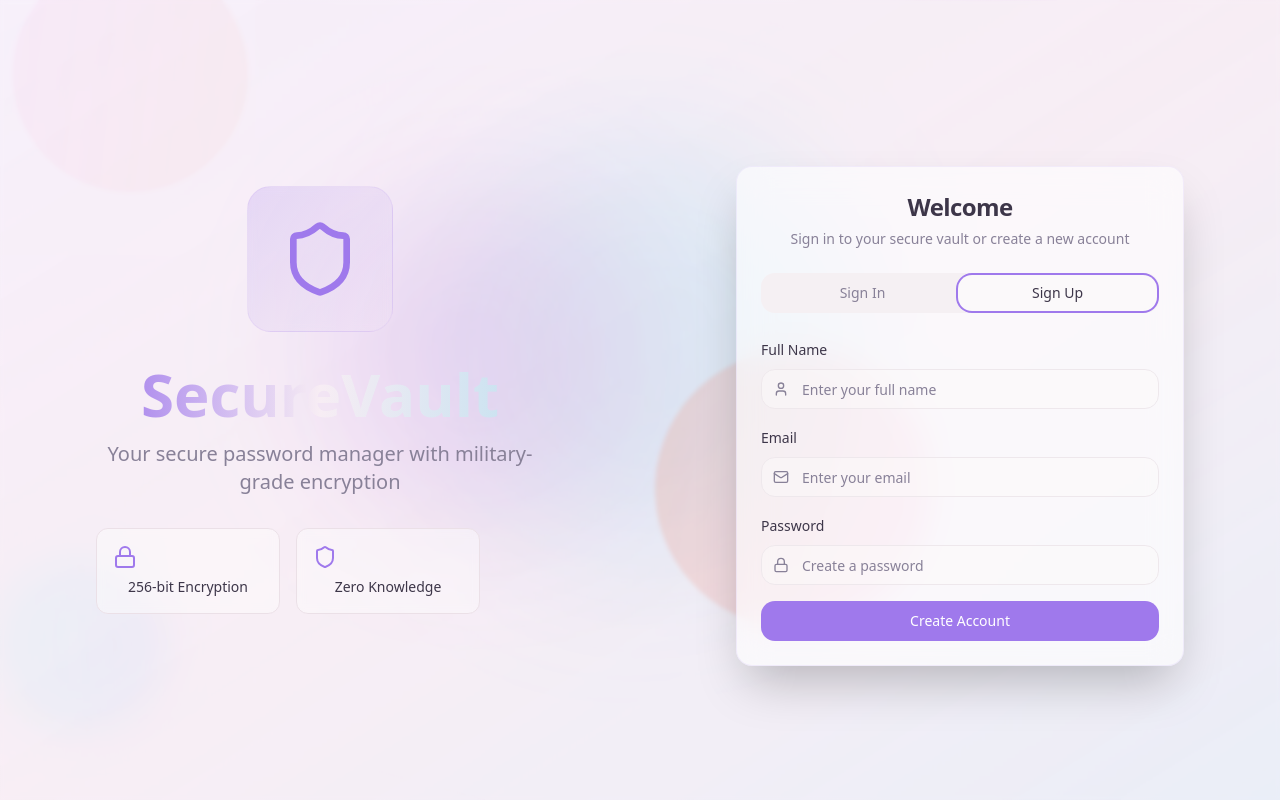
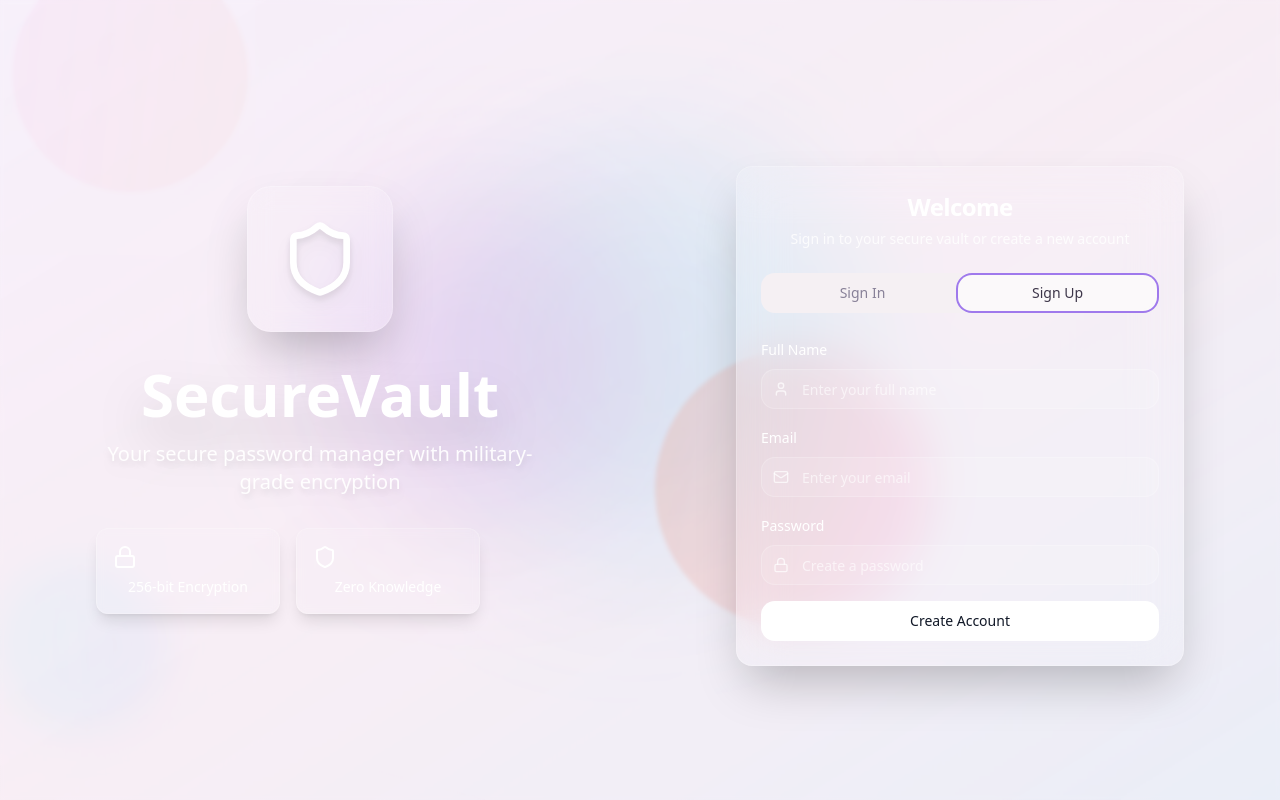
Before and after one commit to thenamekavyasingh/secure-vault, a React (Vite) app: page /auth in a window 1280 px wide. Both pictures are taken after a click on the tab "Sign Up". Built offline with nearby package versions, Linux system fonts and the light colour scheme.

Commit message:
Fix login page visibility

```diff
--- a/src/components/ui/password-strength.tsx
+++ b/src/components/ui/password-strength.tsx
@@ -22,10 +22,10 @@ export const PasswordStrength = ({ password, className }: PasswordStrengthProps)
 
     score = Object.values(checks).filter(Boolean).length;
 
-    if (score <= 2) return { score: score * 20, label: 'Weak', color: 'text-destructive' };
-    if (score === 3) return { score: 60, label: 'Fair', color: 'text-orange-500' };
-    if (score === 4) return { score: 80, label: 'Good', color: 'text-yellow-500' };
-    return { score: 100, label: 'Strong', color: 'text-green-500' };
+    if (score <= 2) return { score: score * 20, label: 'Weak', color: 'text-red-400' };
+    if (score === 3) return { score: 60, label: 'Fair', color: 'text-orange-400' };
+    if (score === 4) return { score: 80, label: 'Good', color: 'text-yellow-400' };
+    return { score: 100, label: 'Strong', color: 'text-green-400' };
   }, [password]);
 
   if (!password) return null;
@@ -33,12 +33,12 @@ export const PasswordStrength = ({ password, className }: PasswordStrengthProps)
   return (
     <div className={cn("space-y-2", className)}>
       <div className="flex items-center justify-between">
-        <span className="text-sm text-muted-foreground">Password Strength</span>
+        <span className="text-sm text-white/70">Password Strength</span>
         <span className={cn("text-sm font-medium", strength.color)}>
           {strength.label}
         </span>
       </div>
-      <Progress value={strength.score} className="h-2" />
+      <Progress value={strength.score} className="h-2 bg-white/20" />
     </div>
   );
 };
--- a/src/pages/Auth.tsx
+++ b/src/pages/Auth.tsx
@@ -79,26 +79,26 @@ const Auth = () => {
       <div className="hidden lg:flex flex-1 items-center justify-center p-12">
         <div className="text-center space-y-8">
           <div className="flex justify-center">
-            <div className="p-8 bg-gradient-to-br from-primary/20 to-secondary/20 rounded-3xl backdrop-blur-sm border border-primary/10">
-              <Shield className="h-20 w-20 text-primary" />
+            <div className="p-8 bg-white/10 backdrop-blur-md rounded-3xl border border-white/20 shadow-2xl">
+              <Shield className="h-20 w-20 text-white drop-shadow-lg" />
             </div>
           </div>
           <div className="space-y-4">
-            <h1 className="text-6xl font-bold bg-gradient-to-r from-primary via-secondary to-accent bg-clip-text text-transparent">
+            <h1 className="text-6xl font-bold text-white drop-shadow-2xl">
               SecureVault
             </h1>
-            <p className="text-xl text-muted-foreground max-w-md">
+            <p className="text-xl text-white/90 max-w-md drop-shadow-lg">
               Your secure password manager with military-grade encryption
             </p>
           </div>
           <div className="grid grid-cols-2 gap-4 max-w-sm">
-            <div className="p-4 rounded-xl bg-card/40 backdrop-blur-sm border">
-              <Lock className="h-6 w-6 text-primary mb-2" />
-              <p className="text-sm font-medium">256-bit Encryption</p>
+            <div className="p-4 rounded-xl bg-white/10 backdrop-blur-sm border border-white/20 shadow-lg">
+              <Lock className="h-6 w-6 text-white mb-2" />
+              <p className="text-sm font-medium text-white">256-bit Encryption</p>
             </div>
-            <div className="p-4 rounded-xl bg-card/40 backdrop-blur-sm border">
-              <Shield className="h-6 w-6 text-primary mb-2" />
-              <p className="text-sm font-medium">Zero Knowledge</p>
+            <div className="p-4 rounded-xl bg-white/10 backdrop-blur-sm border border-white/20 shadow-lg">
+              <Shield className="h-6 w-6 text-white mb-2" />
+              <p className="text-sm font-medium text-white">Zero Knowledge</p>
             </div>
           </div>
         </div>
@@ -110,22 +110,22 @@ const Auth = () => {
           {/* Mobile branding */}
           <div className="text-center lg:hidden">
             <div className="flex justify-center mb-6">
-              <div className="p-4 bg-primary/10 rounded-full backdrop-blur-sm">
-                <Shield className="h-12 w-12 text-primary" />
+              <div className="p-4 bg-white/10 backdrop-blur-md rounded-full border border-white/20 shadow-lg">
+                <Shield className="h-12 w-12 text-white drop-shadow-lg" />
               </div>
             </div>
-            <h1 className="text-4xl font-bold bg-gradient-to-r from-primary to-accent bg-clip-text text-transparent">
+            <h1 className="text-4xl font-bold text-white drop-shadow-2xl mb-2">
               SecureVault
             </h1>
-            <p className="text-muted-foreground mt-2">
+            <p className="text-white/90 drop-shadow-lg">
               Your secure password manager
             </p>
           </div>
 
-          <Card className="bg-card/60 backdrop-blur-lg border border-primary/10 shadow-2xl">
+          <Card className="bg-white/10 backdrop-blur-xl border border-white/20 shadow-2xl">
             <CardHeader>
-              <CardTitle className="text-center text-2xl">Welcome</CardTitle>
-              <CardDescription className="text-center">
+              <CardTitle className="text-center text-2xl text-white">Welcome</CardTitle>
+              <CardDescription className="text-center text-white/80">
                 Sign in to your secure vault or create a new account
               </CardDescription>
             </CardHeader>
@@ -139,15 +139,15 @@ const Auth = () => {
                 <TabsContent value="signin">
                   <form onSubmit={handleSignIn} className="space-y-4">
                     <div className="space-y-2">
-                      <Label htmlFor="signin-email">Email</Label>
+                      <Label htmlFor="signin-email" className="text-white">Email</Label>
                       <div className="relative">
-                        <Mail className="absolute left-3 top-1/2 transform -translate-y-1/2 h-4 w-4 text-muted-foreground" />
+                        <Mail className="absolute left-3 top-1/2 transform -translate-y-1/2 h-4 w-4 text-white/70" />
                         <Input
                           id="signin-email"
                           name="email"
                           type="email"
                           placeholder="Enter your email"
-                          className="pl-10 bg-background/50"
+                          className="pl-10 bg-white/10 border-white/20 text-white placeholder:text-white/60 focus:bg-white/20"
                           value={formData.email}
                           onChange={handleInputChange}
                           required
@@ -155,22 +155,22 @@ const Auth = () => {
                       </div>
                     </div>
                     <div className="space-y-2">
-                      <Label htmlFor="signin-password">Password</Label>
+                      <Label htmlFor="signin-password" className="text-white">Password</Label>
                       <div className="relative">
-                        <Lock className="absolute left-3 top-1/2 transform -translate-y-1/2 h-4 w-4 text-muted-foreground" />
+                        <Lock className="absolute left-3 top-1/2 transform -translate-y-1/2 h-4 w-4 text-white/70" />
                         <Input
                           id="signin-password"
                           name="password"
                           type="password"
                           placeholder="Enter your password"
-                          className="pl-10 bg-background/50"
+                          className="pl-10 bg-white/10 border-white/20 text-white placeholder:text-white/60 focus:bg-white/20"
                           value={formData.password}
                           onChange={handleInputChange}
                           required
                         />
                       </div>
                     </div>
-                    <Button type="submit" className="w-full" disabled={loading}>
+                    <Button type="submit" className="w-full bg-white text-gray-900 hover:bg-white/90 font-medium" disabled={loading}>
                       {loading ? 'Signing In...' : 'Sign In'}
                     </Button>
                   </form>
@@ -179,30 +179,30 @@ const Auth = () => {
                 <TabsContent value="signup">
                   <form onSubmit={handleSignUp} className="space-y-4">
                     <div className="space-y-2">
-                      <Label htmlFor="fullname">Full Name</Label>
+                      <Label htmlFor="fullname" className="text-white">Full Name</Label>
                       <div className="relative">
-                        <User className="absolute left-3 top-1/2 transform -translate-y-1/2 h-4 w-4 text-muted-foreground" />
+                        <User className="absolute left-3 top-1/2 transform -translate-y-1/2 h-4 w-4 text-white/70" />
                         <Input
                           id="fullname"
                           name="fullName"
                           type="text"
                           placeholder="Enter your full name"
-                          className="pl-10 bg-background/50"
+                          className="pl-10 bg-white/10 border-white/20 text-white placeholder:text-white/60 focus:bg-white/20"
                           value={formData.fullName}
                           onChange={handleInputChange}
                         />
                       </div>
                     </div>
                     <div className="space-y-2">
-                      <Label htmlFor="signup-email">Email</Label>
+                      <Label htmlFor="signup-email" className="text-white">Email</Label>
                       <div className="relative">
-                        <Mail className="absolute left-3 top-1/2 transform -translate-y-1/2 h-4 w-4 text-muted-foreground" />
+                        <Mail className="absolute left-3 top-1/2 transform -translate-y-1/2 h-4 w-4 text-white/70" />
                         <Input
                           id="signup-email"
                           name="email"
                           type="email"
                           placeholder="Enter your email"
-                          className="pl-10 bg-background/50"
+                          className="pl-10 bg-white/10 border-white/20 text-white placeholder:text-white/60 focus:bg-white/20"
                           value={formData.email}
                           onChange={handleInputChange}
                           required
@@ -210,15 +210,15 @@ const Auth = () => {
                       </div>
                     </div>
                     <div className="space-y-2">
-                      <Label htmlFor="signup-password">Password</Label>
+                      <Label htmlFor="signup-password" className="text-white">Password</Label>
                       <div className="relative">
-                        <Lock className="absolute left-3 top-1/2 transform -translate-y-1/2 h-4 w-4 text-muted-foreground" />
+                        <Lock className="absolute left-3 top-1/2 transform -translate-y-1/2 h-4 w-4 text-white/70" />
                         <Input
                           id="signup-password"
                           name="password"
                           type="password"
                           placeholder="Create a password"
-                          className="pl-10 bg-background/50"
+                          className="pl-10 bg-white/10 border-white/20 text-white placeholder:text-white/60 focus:bg-white/20"
                           value={formData.password}
                           onChange={handleInputChange}
                           required
@@ -226,7 +226,7 @@ const Auth = () => {
                       </div>
                       <PasswordStrength password={formData.password} className="mt-2" />
                     </div>
-                    <Button type="submit" className="w-full" disabled={loading}>
+                    <Button type="submit" className="w-full bg-white text-gray-900 hover:bg-white/90 font-medium" disabled={loading}>
                       {loading ? 'Creating Account...' : 'Create Account'}
                     </Button>
                   </form>
```
